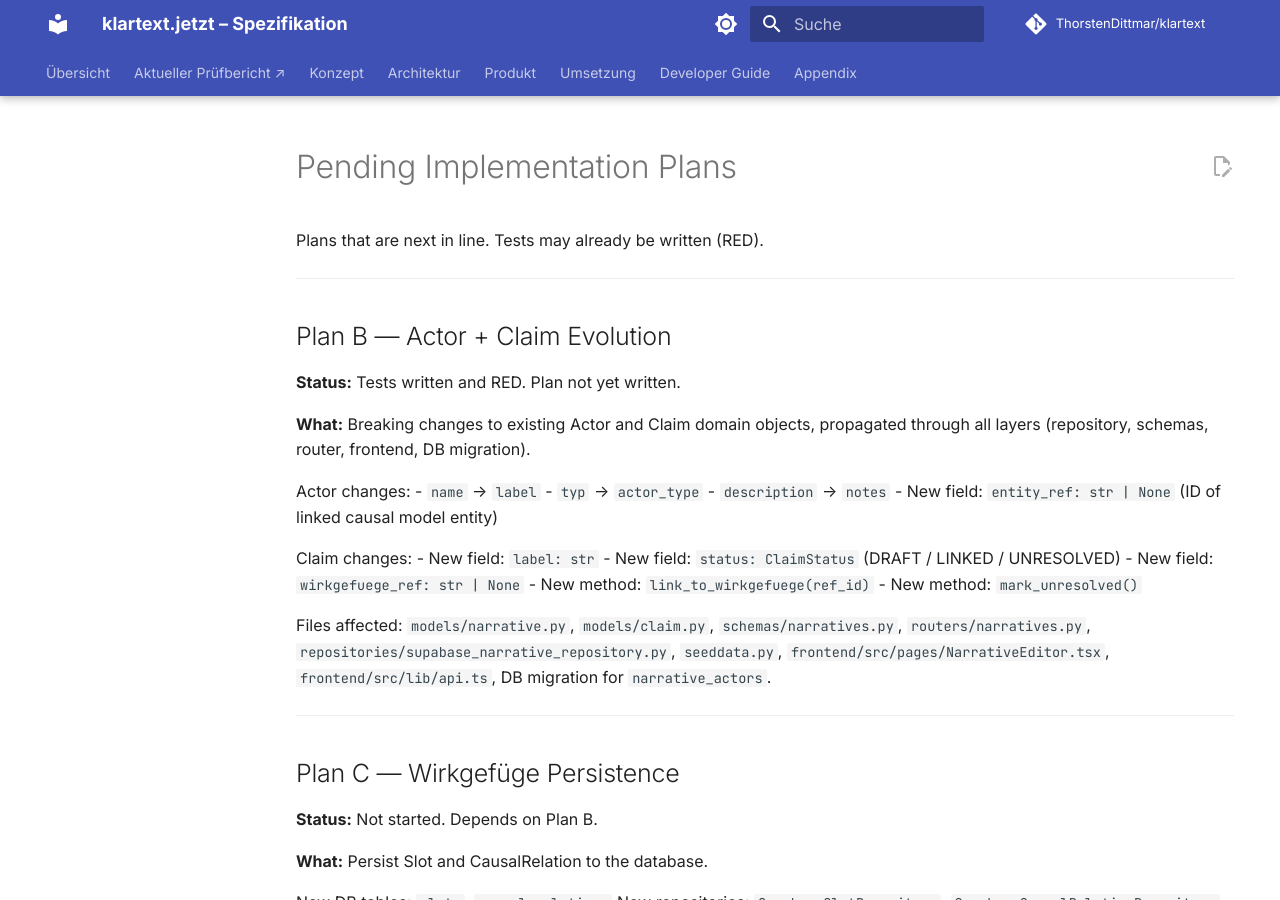
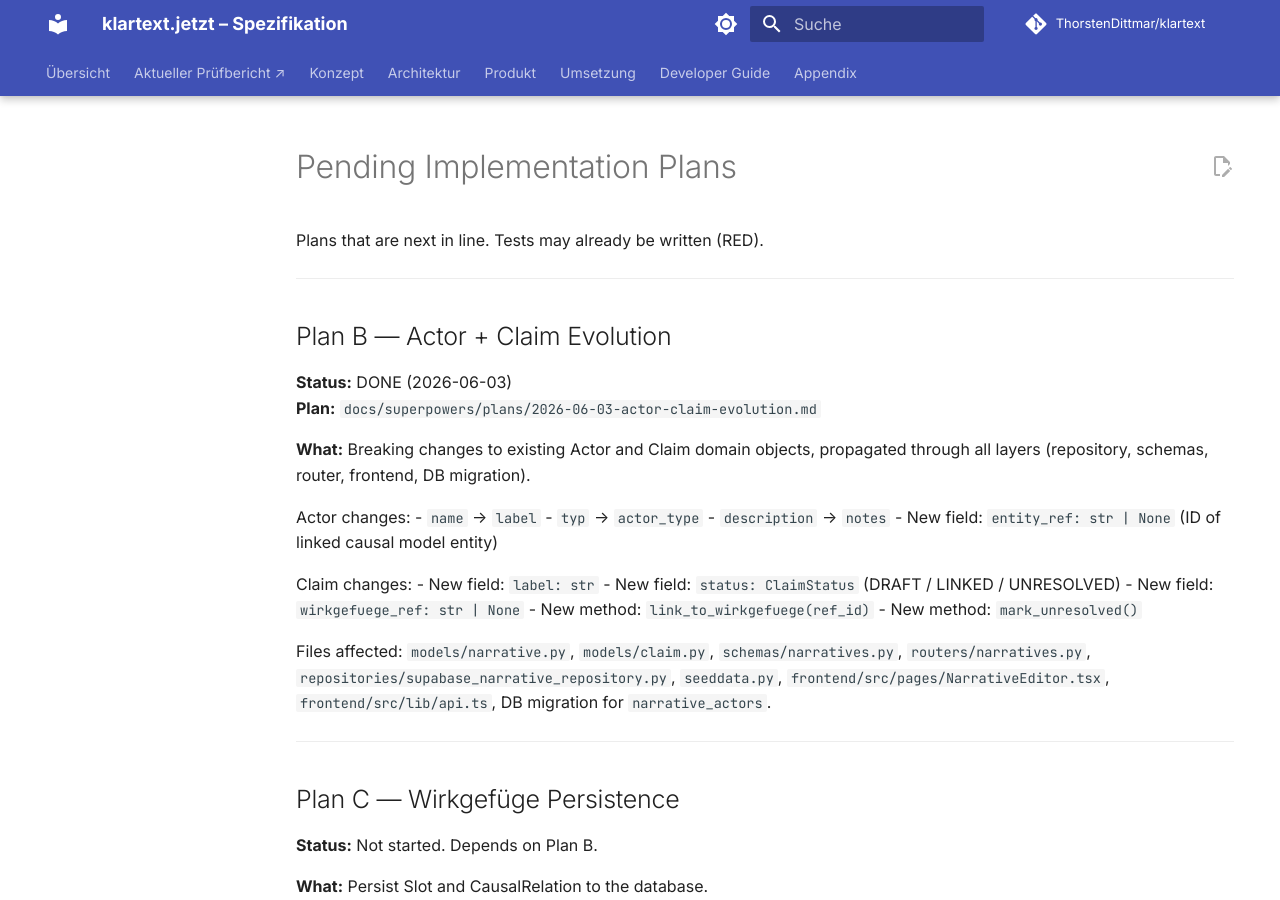
Before and after one commit to ThorstenDittmar/klartext, an MkDocs documentation site: the page built from docs/superpowers/plans/PENDING.md, in a window 1280 px wide and 900 px high. Built offline with MkDocs 1.6.1 and Material for MkDocs 9.7.7, drawn with Linux system fonts in a browser that asks for light colours; comment, search, counter and statistics services are not loaded.

Commit message:
fix(cli): update actor seed fields to Plan B names; docs: mark Plan B as complete
cli.py referenced the old SeedActor fields (name/typ/description) which no
longer exist after Plan B renamed them to label/actor_type/notes.

Co-Authored-By: Claude Sonnet 4.6 <noreply@anthropic.com>

```diff
--- a/docs/superpowers/plans/PENDING.md
+++ b/docs/superpowers/plans/PENDING.md
@@ -6,7 +6,8 @@ Plans that are next in line. Tests may already be written (RED).
 
 ## Plan B — Actor + Claim Evolution
 
-**Status:** Tests written and RED. Plan not yet written.
+**Status:** DONE (2026-06-03)
+**Plan:** `docs/superpowers/plans/2026-06-03-actor-claim-evolution.md`
 
 **What:** Breaking changes to existing Actor and Claim domain objects, propagated
 through all layers (repository, schemas, router, frontend, DB migration).
```
Also changed, not shown: 1 other file.
